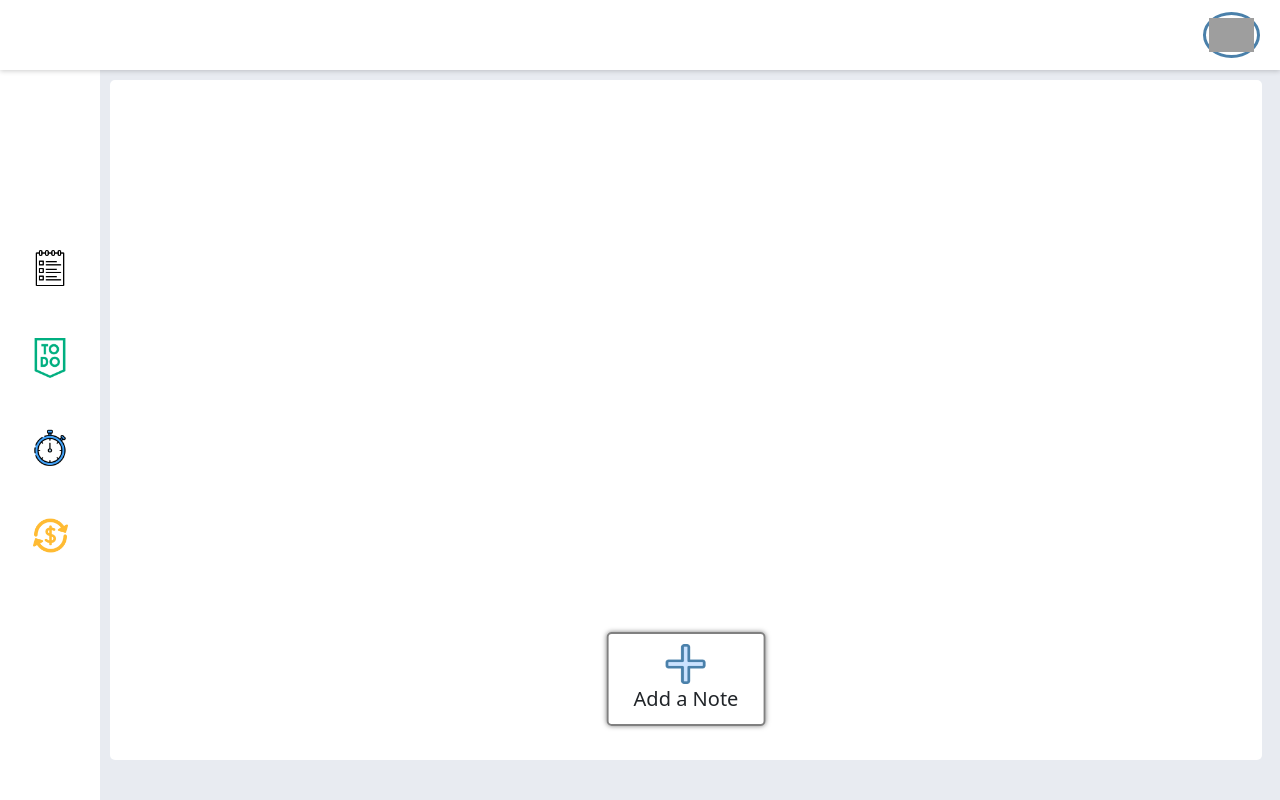
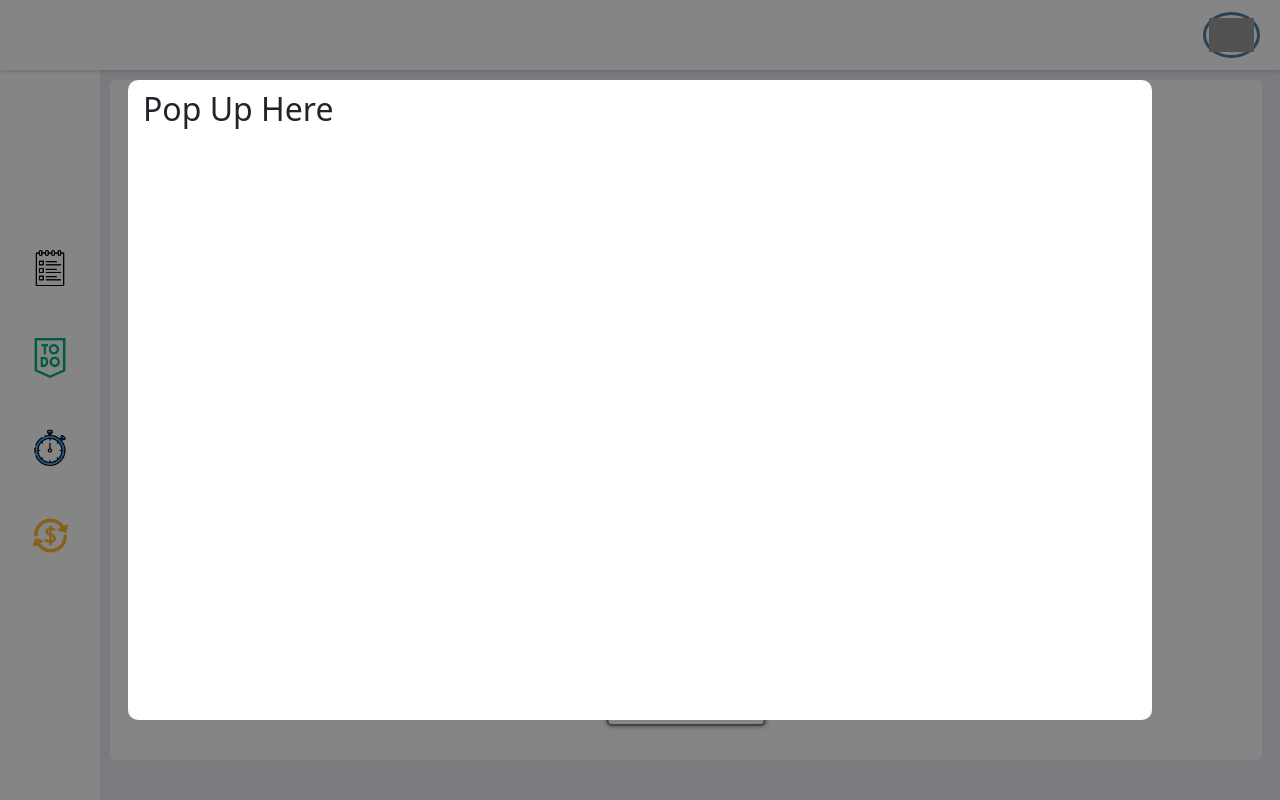
Before and after one commit to shafik720/Note-Taking-App---Client, a React (Create React App) app: page / in a window 1280 px wide. Built offline with nearby package versions, Linux system fonts and the light colour scheme; grey boxes are pictures that could not be loaded.

Commit message:
working on adding note div

```diff
--- a/src/App.js
+++ b/src/App.js
@@ -3,6 +3,7 @@ import './App.css';
 import Header from './Pages/Header/Header';
 import SideHeader from './Pages/SideHeader/SideHeader';
 import ContentBox from './Pages/ContentBox/ContentBox';
+import PopupNotepad from './Pages/PopupNotepad/PopupNotepad';
 
 function App() {
   return (
@@ -10,6 +11,7 @@ function App() {
       <Header></Header>
       <SideHeader></SideHeader>
       <ContentBox></ContentBox>
+      <PopupNotepad></PopupNotepad>
     </div>
   );
 }
--- /dev/null
+++ b/src/Pages/PopupNotepad/PopupNotepad.css
@@ -0,0 +1,22 @@
+
+.popup-parent{
+    position: fixed;
+    background: rgba(0, 0, 0, 0.479);
+    top: 0;
+    left: 0;
+    height: 100%;
+    width: 100%;
+    z-index: 20;
+}
+
+.popup-modal{
+    background: white;
+    position: absolute;
+    top: 50%;
+    left: 50%;
+    transform: translate(-50%, -50%);
+    padding: 10px 15px;
+    width: 80%;
+    height: 80%;
+    border-radius: 10px;
+}
--- /dev/null
+++ b/src/Pages/PopupNotepad/PopupNotepad.js
@@ -0,0 +1,14 @@
+import React from 'react';
+import './PopupNotepad.css';
+
+const PopupNotepad = () => {
+    return (
+        <div className='popup-parent'>
+            <div className="popup-modal">
+                <h2>Pop Up Here</h2>
+            </div>
+        </div>
+    );
+};
+
+export default PopupNotepad;
```
